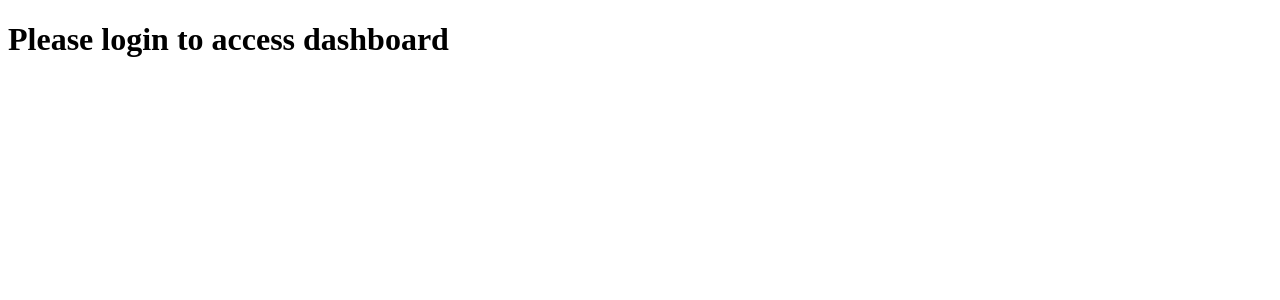
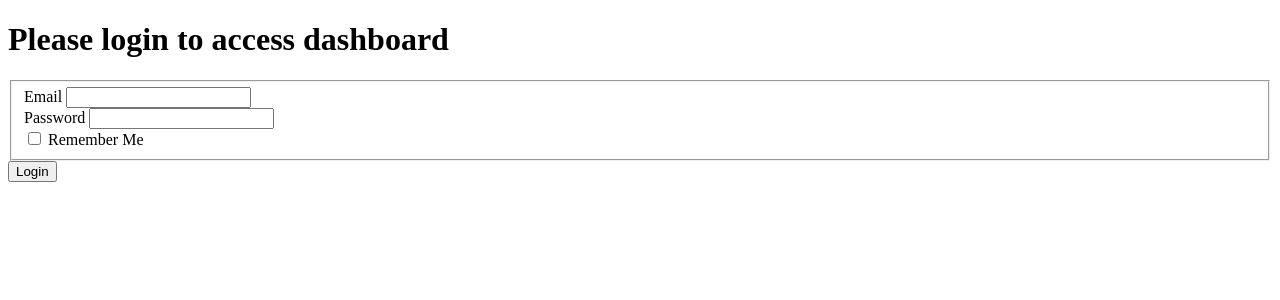
Before and after one commit to richardliuca/website, a Flask app: page /login/ in a window 1280 px wide. Shown: the top 300 px of the page. Run offline with Flask 2, Linux system fonts and the light colour scheme; the visitor is signed in with stand-in values (Sample User, id 1).

Commit message:
adding html code for login.html and logic for user authethication

```diff
--- a/portfolio/admin/templates/login.html
+++ b/portfolio/admin/templates/login.html
@@ -2,4 +2,48 @@
 {% block body %}
 <h1>Please login to access dashboard</h1>
 
+<div class="">
+  <form class="" action="" method="POST">
+    {{ form.hidden_tag() }}
+    <fieldset>
+      <div class="">
+        {{ form.email.label(class="form-control-label") }}
+        {% if form.email.errors %}
+          {{ form.email(class="form-control form-control-lg is-invalid") }}
+          <div class="">
+            {% for error in form.emails.errors %}
+              <span>{{ error }}</span>
+            {% endfor %}
+          </div>
+        {% else %}
+          {{ form.email(class="form-control form-control-lg") }}
+        {% endif %}
+      </div>
+
+      <div class="">
+        {{ form.password.label(class="form-control-label") }}
+        {% if form.password.errors %}
+          {{ form.password(class="form-control form-control-lg is-invalid") }}
+          <div class="">
+            {% for error in form.password.errors %}
+              <span>{{ error }}</span>
+            {% endfor %}
+          </div>
+        {% else %}
+          {{ form.password(class="form-control form-control-lg") }}
+        {% endif %}
+      </div>
+
+      <div class="">
+        {{ form.remember(class="form-check-input") }}
+        {{ form.remember.label(class="form-check-label") }}
+      </div>
+    </fieldset>
+
+  <div class="">
+    {{ form.submit(class="btn btn-outline-info") }}
+  </div>
+
+  </form>
+</div>
 {% endblock body %}
--- a/portfolio/admin/views.py
+++ b/portfolio/admin/views.py
@@ -3,7 +3,7 @@ from jinja2 import TemplateNotFound
 from flask_login import login_user, logout_user, current_user, login_required,\
                         fresh_login_required, login_fresh, confirm_login
 from portfolio.admin import forms
-from portfolio import Admin
+from portfolio import bcrypt, Admin
 
 
 from flask.views import MethodView
@@ -13,11 +13,14 @@ class GeneralView(MethodView):
     def __init__(self, template_name):
         self._template_name = template_name
 
-    def get(self):
-        pass
+    def get(self, *args, **kwargs):
+        return self.render(*args, **kwargs)
 
-    def post(self):
-        pass
+    def post(self, *args, **kwargs):
+        return self.render(*args, **kwargs)
+
+    def render(self, *args, **kwargs):
+        return render_template(self._template_name, *args, **kwargs)
 
 
 class Login(GeneralView):
@@ -29,13 +32,13 @@ class Login(GeneralView):
     def get(self):
         if current_user.is_authenticated and login_fresh():
             return redirect(url_for('admin.dashboard'))
-        return render_template(self._template_name,
-                            title='Login', form=self._form)
+        return super().get(title='Login', form=self._form)
 
     def post(self):
         if self._form.validate_on_submit():
             admin = Admin.query.filter_by(email=self._form.email.data).first()
-            if admin and bcrypt.check_password_hash(admin.password, self._form.password.data):
+            if admin and bcrypt.check_password_hash(admin.password,
+                                                    self._form.password.data):
                 login_user(admin, remember=self._form.remember.data)
                 next_page = request.args.get('next')
                 if next_page:
@@ -46,7 +49,7 @@ class Login(GeneralView):
                     return redirect(url_for('home'))
             else:
                 flash('Login failed', 'danger')
-        self.get()
+        return super().post(title='Login', form=self._form)
 
 class Dashboard(GeneralView):
     decorators = [login_required, fresh_login_required]
```
